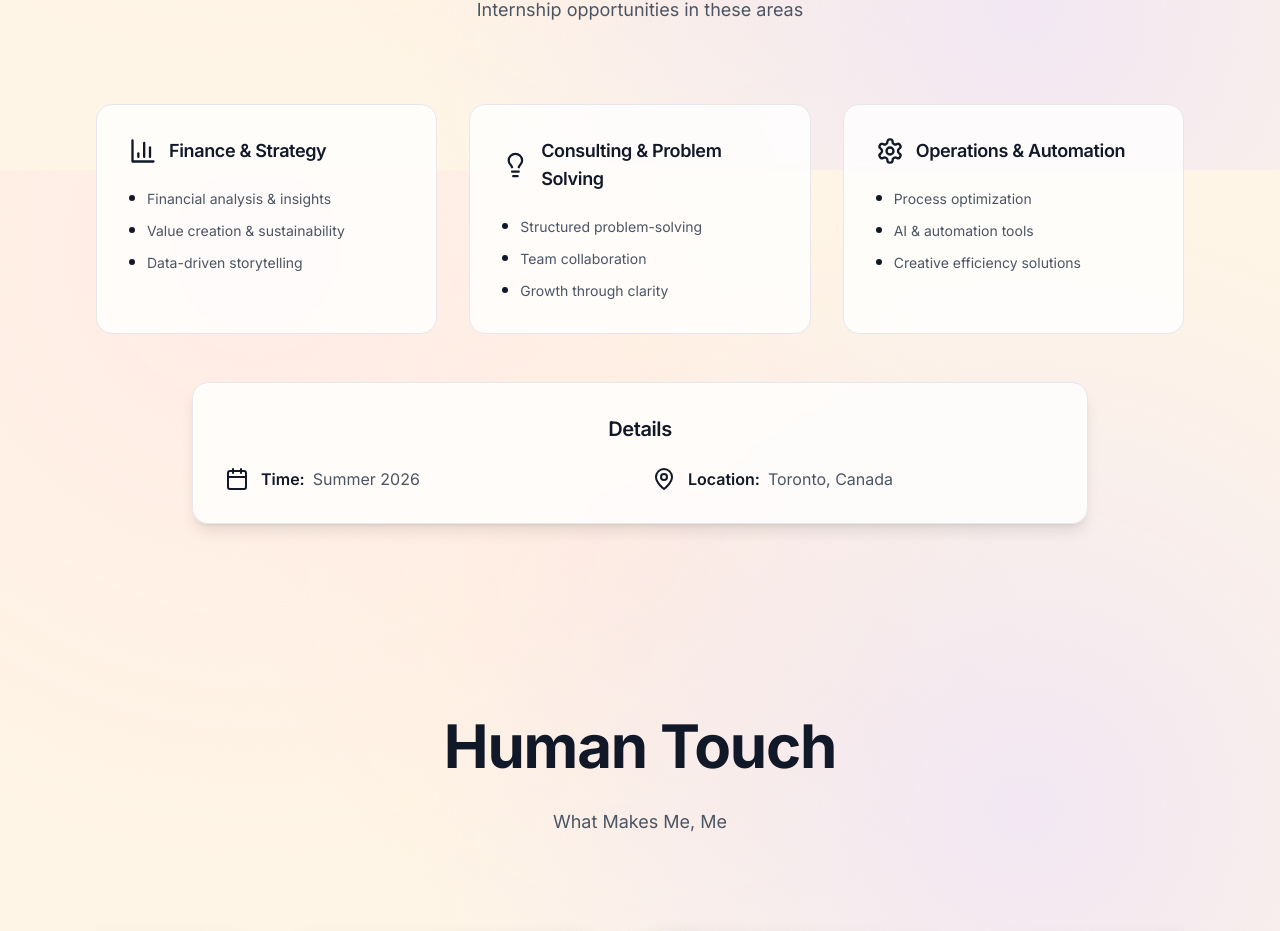
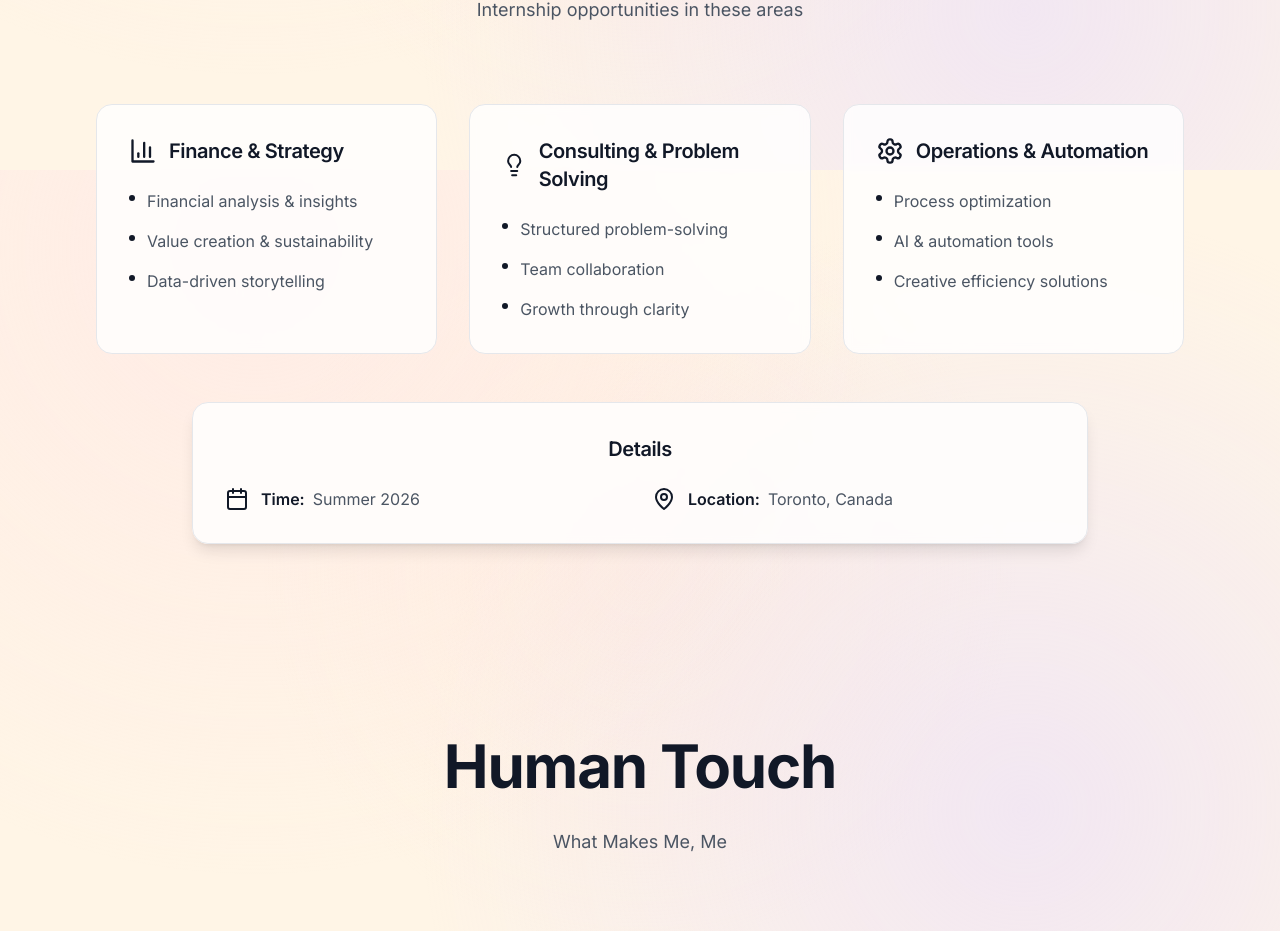
Before and after one commit to estherbeep/estherchen, a Next.js app: page / in a window 1280 px wide. Shown: the part 5430-6361 px from the top of the page. Built offline with nearby package versions, Linux system fonts and the light colour scheme.

Commit message:
Fix font sizes in What I'm Seeking section for better readability

```diff
--- a/app/components/SeekingSection.tsx
+++ b/app/components/SeekingSection.tsx
@@ -64,13 +64,13 @@ const SeekingSection = () => {
             >
               <div className="flex items-center space-x-3 mb-4 sm:mb-6">
                 <opp.icon className="w-5 h-5 sm:w-7 sm:h-7 text-gray-900" />
-                <h3 className="text-base sm:text-lg font-semibold text-gray-900">{opp.title}</h3>
+                <h3 className="text-lg sm:text-xl font-semibold text-gray-900">{opp.title}</h3>
               </div>
-              <ul className="space-y-2 sm:space-y-3 text-gray-600">
+              <ul className="space-y-3 sm:space-y-4 text-gray-600">
                 {opp.points.map((p: string, i: number) => (
                   <li key={i} className="flex items-start space-x-3">
                     <span className="mt-1.5 h-1.5 w-1.5 rounded-full bg-gray-900 flex-shrink-0"></span>
-                    <span className="text-xs sm:text-sm leading-relaxed">{p}</span>
+                    <span className="text-sm sm:text-base leading-relaxed">{p}</span>
                   </li>
                 ))}
               </ul>
@@ -91,18 +91,18 @@ const SeekingSection = () => {
                 <div className="flex items-center space-x-3">
                   <Calendar className="w-6 h-6 text-gray-900" />
                   <div>
-                    <span className="font-semibold text-gray-900">Time:</span>
-                    <span className="text-gray-600 ml-2">Summer 2026</span>
+                    <span className="font-semibold text-gray-900 text-base">Time:</span>
+                    <span className="text-gray-600 ml-2 text-base">Summer 2026</span>
                   </div>
                 </div>
                 <div className="flex items-center space-x-3">
                   <MapPin className="w-6 h-6 text-gray-900" />
                   <div>
-                    <span className="font-semibold text-gray-900">Location:</span>
-                    <span className="text-gray-600 ml-2">Toronto, Canada</span>
+                    <span className="font-semibold text-gray-900 text-base">Location:</span>
+                    <span className="text-gray-600 ml-2 text-base">Toronto, Canada</span>
                   </div>
                 </div>
-          </div>
+              </div>
         </motion.div>
       </div>
     </section>
```
